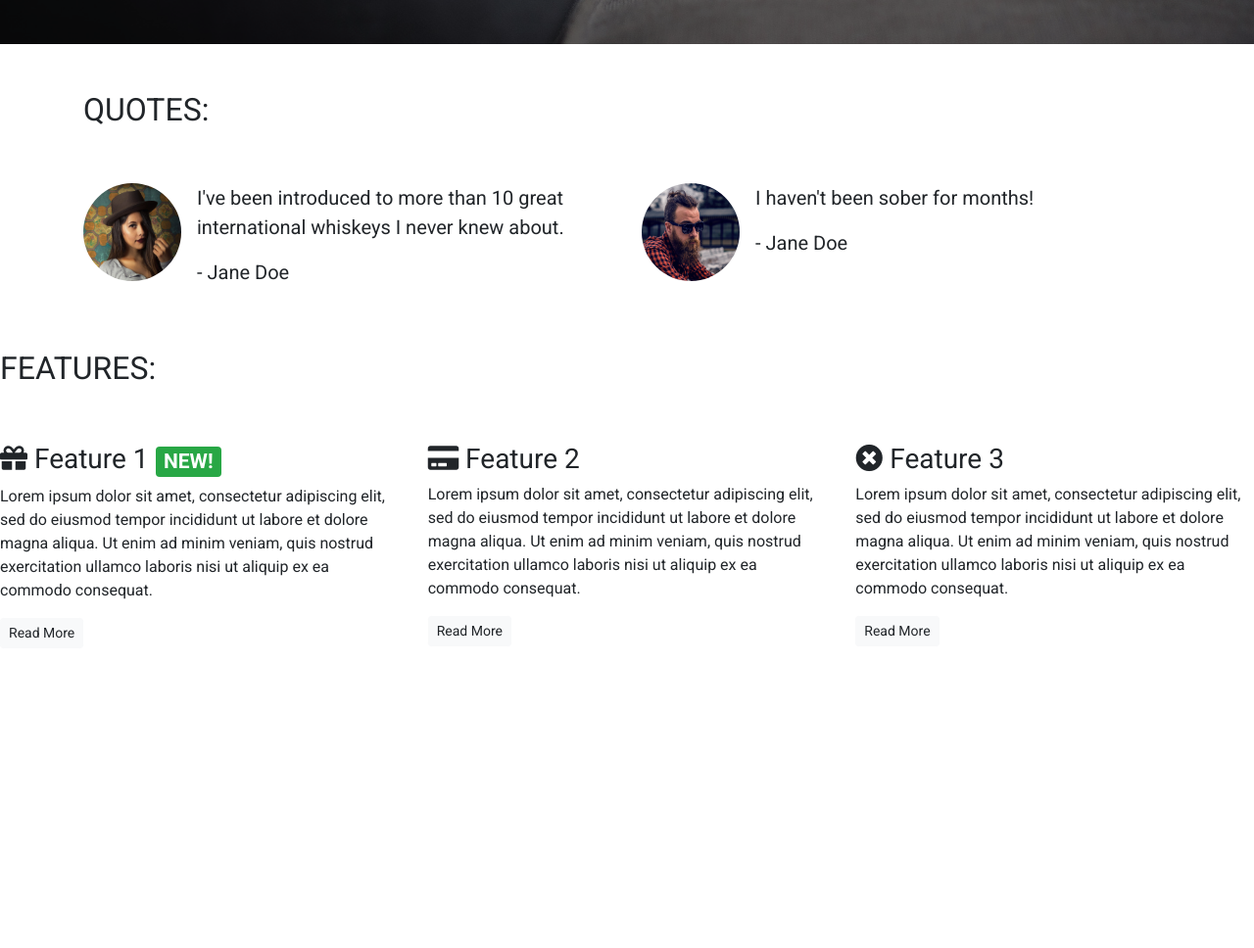
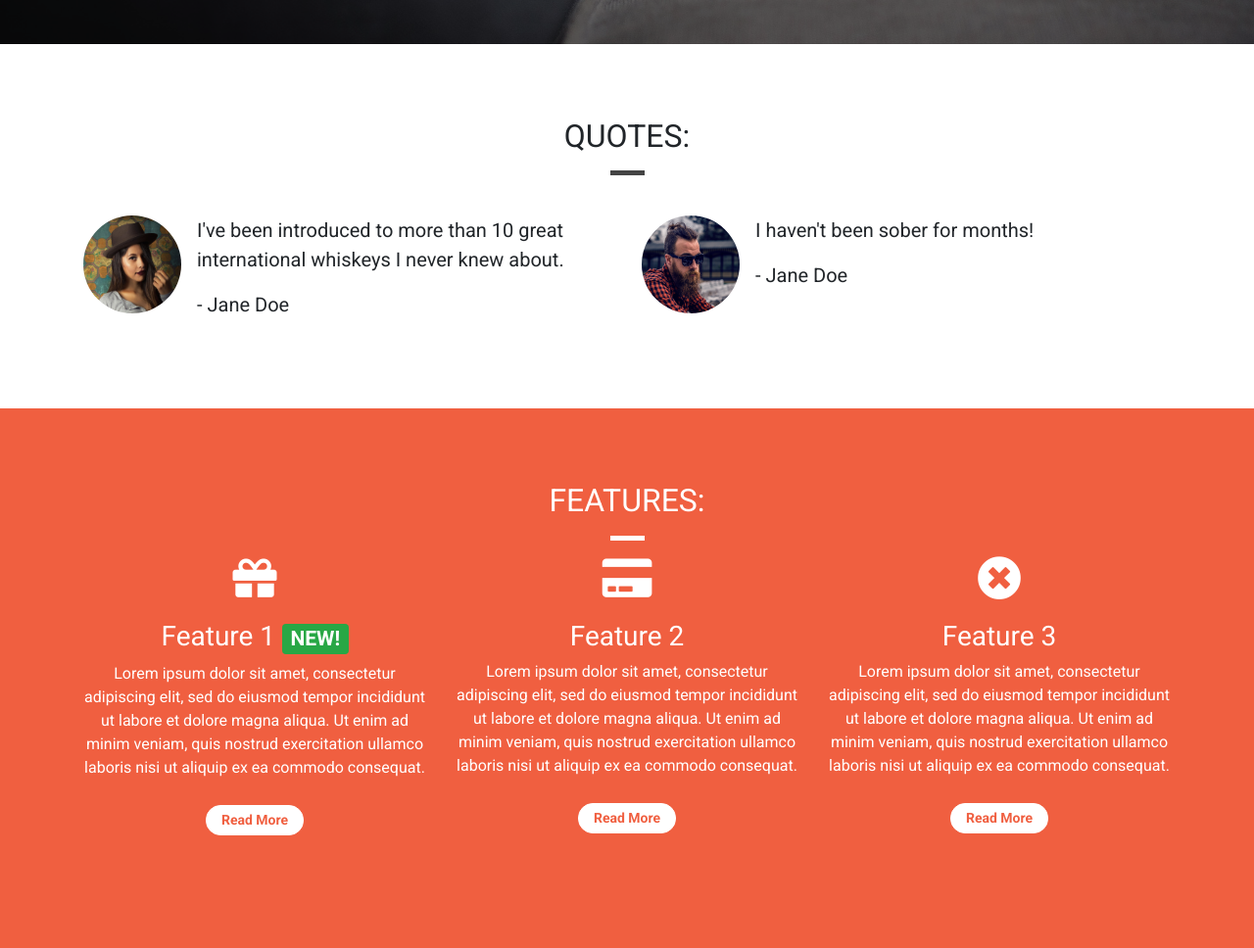
Before and after one commit to pbaker321/whiskey, a plain HTML site: page index.html in a window 1280 px wide. Shown: the part 755-1723 px from the top of the page at 98% size. Before the commit the page ends 1433 px from the top, so only its background shows below. Drawn offline with nearby package versions, Linux system fonts and the light colour scheme.

Commit message:
landing commit

```diff
--- a/css/style.css
+++ b/css/style.css
@@ -2,6 +2,14 @@ body {
     font-family: 'Roboto', sans-serif;
 }
 
+.container-wrapper {
+
+}
+
+.container-wrapper--red {
+    background-color: #f05f40;
+    color: white;
+}
 .alert-container .col-12 {
     padding-left: 0;
     padding-right: 0;
@@ -111,8 +119,19 @@ body {
     background-color: #f05f40;
 }
 
+.block-divider--white {
+    background-color: white;
+}
+
 .block-divider--short {
     width: 35px;
+}
+
+/* content-container */
+
+.content-container {
+    padding-top: 75px;
+    padding-bottom: 75px;
 }
 
 /* Buttons */
@@ -137,3 +156,40 @@ body {
     border-color: #df4929;
     color: white;
 }
+
+/* page-headers */
+
+.page-header {
+    margin-bottom: 0;
+    border-bottom: 0;
+    text-align: center;
+}
+
+.page-header h2 {
+    margin-top: 0;
+}
+
+.quotes .page-header {
+    margin-bottom: 25px;
+}
+
+.feature {
+    text-align: center;
+    margin-bottom: 40px;
+}
+
+.feature i {
+    margin-bottom: 20px;
+    font-size: 45px;
+    line-height: 45px;
+}
+
+.feature .btn {
+    background-color: white;
+    border-color: white;
+    border-radius: 15px;
+    min-width: 100px;
+    font-weight: bold;
+    margin-top: 10px;
+    color: #f05f40;
+}
--- a/index.html
+++ b/index.html
@@ -74,11 +74,13 @@
     </div>
 
     <!-- Quotes -->
-    <div class="container quotes-container">
+    <div class="container-wrapper">
+    <div class="container quotes-container content-container">
         <section class="quotes">
             <div class="row">
-                <div class="col-12 my-5">
+                <div class="col-12 page-header">
                     <h2 class="text-uppercase">Quotes:</h2>
+                    <hr class="block-divider block-divider--short">
                 </div>
             </div>
             <div class="row">
@@ -112,33 +114,36 @@
         </section>
         <!-- /.quotes -->
     </div>
+    </div>
 
     <!-- Features -->
-    <div class="features-container">
+    <div class="cotainer-wrapper container-wrapper--red">
+    <div class="container features-container content-container">
         <section class="features">
             <div class="row">
-                <div class="col-12 my-5">
+                <div class="col-12 page-header">
                     <h2 class="text-uppercase">Features:</h2>
+                    <hr class="block-divider block-divider--short block-divider--white">
                 </div>
             </div>
             <div class="row">
                 <div class="col-12 col-md-6 col-lg-4">
                     <div class="feature">
-                        <h3><i class="fas fa-gift d-none d-sm-inline"></i> Feature 1 <span class="badge badge-success">NEW!</span></h3>
+                        <h3><i class="fas fa-gift d-none d-sm-block"></i> Feature 1 <span class="badge badge-success">NEW!</span></h3>
                         <p>Lorem ipsum dolor sit amet, consectetur adipiscing elit, sed do eiusmod tempor incididunt ut labore et dolore magna aliqua. Ut enim ad minim veniam, quis nostrud exercitation ullamco laboris nisi ut aliquip ex ea commodo consequat.</p>
                         <p><a class="btn btn-sm btn-light" href="">Read More</a></p>
                     </div>
                 </div>
                 <div class="col-12 col-md-6 col-lg-4">
                     <div class="feature">
-                        <h3><i class="fas fa-credit-card d-none d-sm-inline"></i> Feature 2</h3>
+                        <h3><i class="fas fa-credit-card d-none d-sm-block"></i> Feature 2</h3>
                         <p>Lorem ipsum dolor sit amet, consectetur adipiscing elit, sed do eiusmod tempor incididunt ut labore et dolore magna aliqua. Ut enim ad minim veniam, quis nostrud exercitation ullamco laboris nisi ut aliquip ex ea commodo consequat.</p>
                         <p><a class="btn btn-sm btn-light" href="">Read More</a></p>
                     </div>
                 </div>
                 <div class="col-12 d-md-none d-lg-block col-lg-4">
                     <div class="feature">
-                        <h3><i class="fas fa-times-circle d-none d-sm-inline"></i> Feature 3</h3>
+                        <h3><i class="fas fa-times-circle d-none d-sm-block"></i> Feature 3</h3>
                         <p>Lorem ipsum dolor sit amet, consectetur adipiscing elit, sed do eiusmod tempor incididunt ut labore et dolore magna aliqua. Ut enim ad minim veniam, quis nostrud exercitation ullamco laboris nisi ut aliquip ex ea commodo consequat.</p>
                         <p><a class="btn btn-sm btn-light" href="">Read More</a></p>
                     </div>
@@ -146,6 +151,7 @@
             </div>
         </section>
         <!-- /.features -->
+    </div>
     </div>
 
     <div class="modal" tabindex="-1" role="dialog" id="signUpModal">
```
